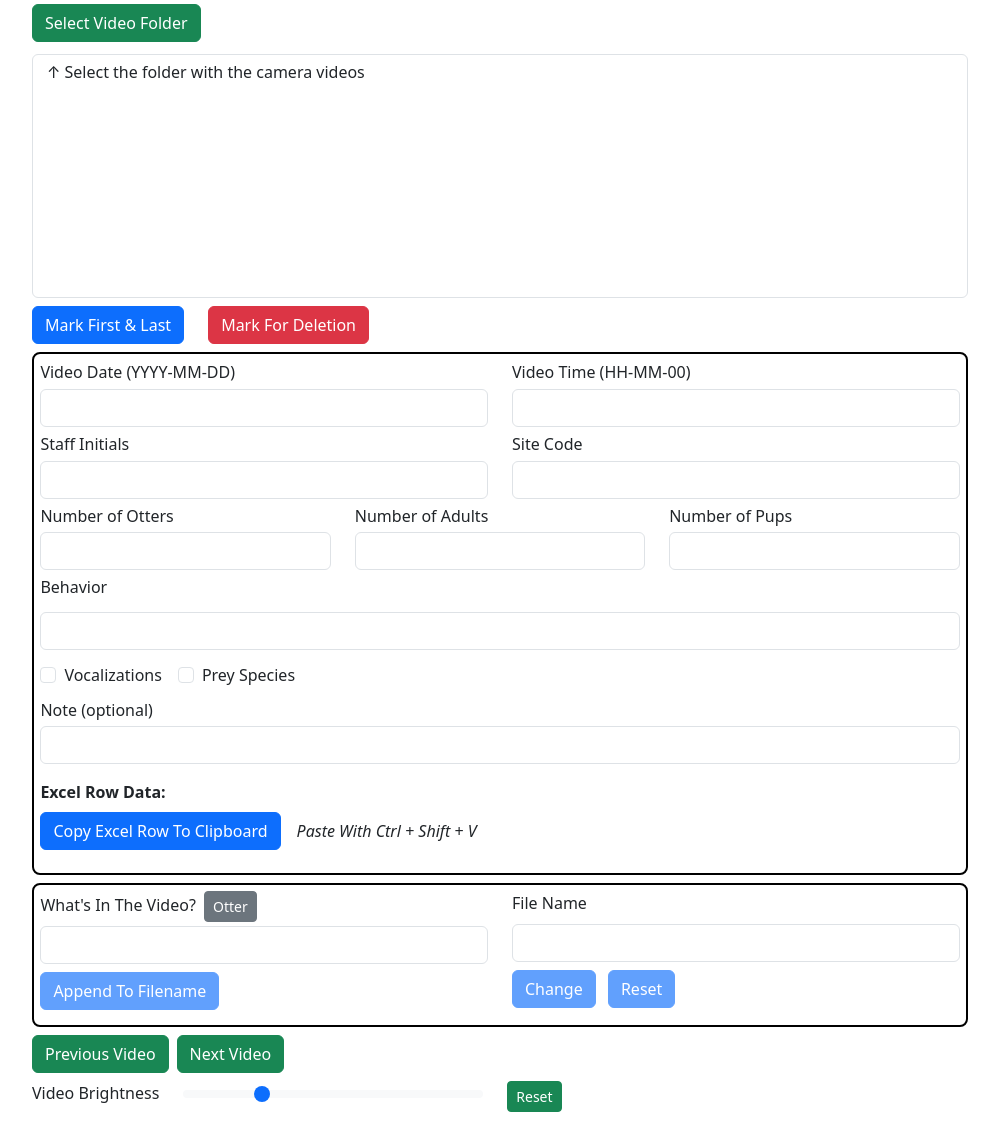
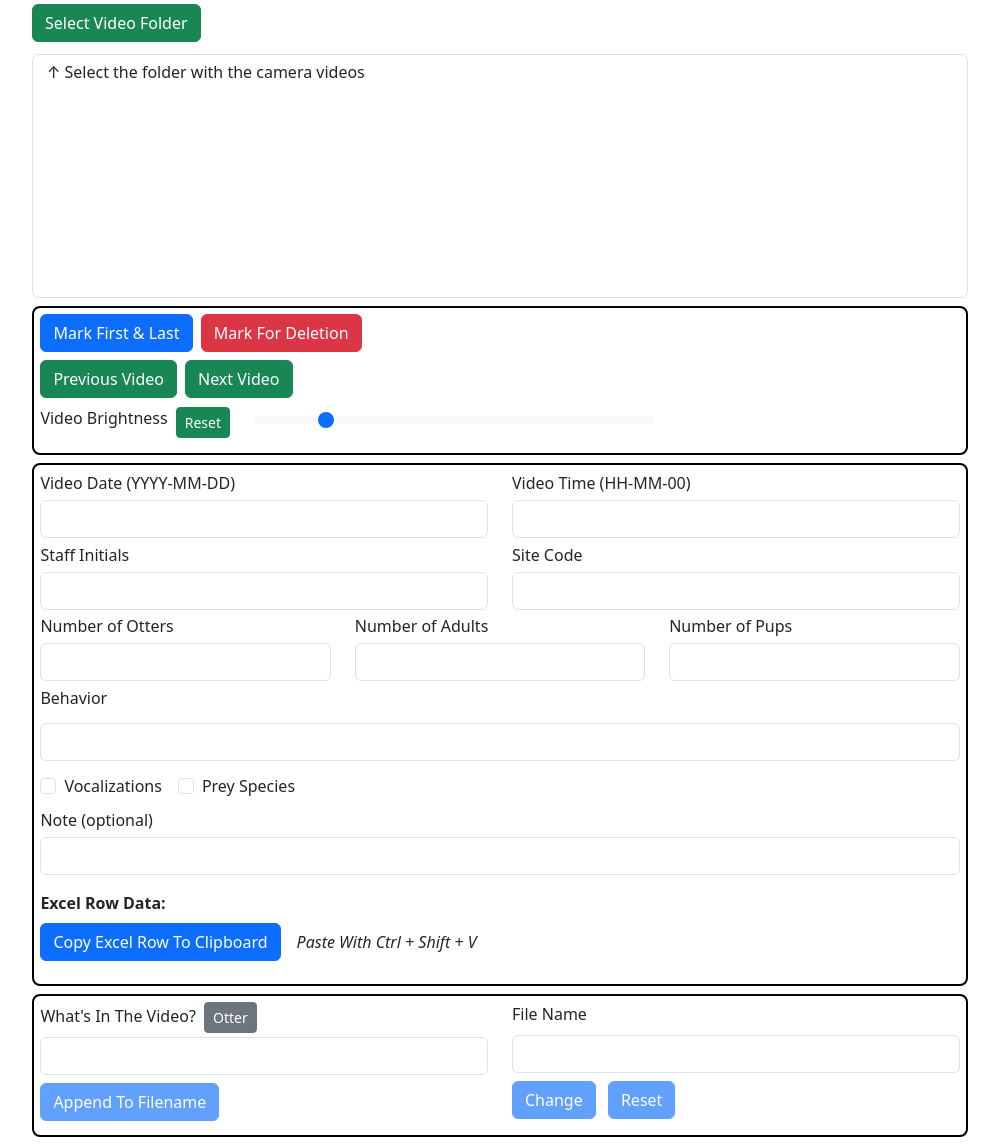
Before and after one commit to mtn220/Otter-Logger, an Electron app: page tools-window.html in a window 1000 px wide. Before the commit the page ends 1121 px from the top, so only its background shows below. Drawn offline with Linux system fonts and the light colour scheme; no server answers.

Commit message:
Reorganized / styled tools window

```diff
--- a/css/styles.css
+++ b/css/styles.css
@@ -45,7 +45,7 @@ td {
 }
 
 #brightness-slider {
-    max-width: 300px;
+    max-width: 400px;
 }
 .append-text {
     font-size: smaller;
--- a/package.json
+++ b/package.json
@@ -1,5 +1,5 @@
 {
-    "name": "Otter Logger",
+    "name": "OtterLogger",
     "version": "0.1.0",
     "description": "Helper tool for logging River Otter Ecology Project video metadata",
     "main": "main.js",
--- a/tools-window.html
+++ b/tools-window.html
@@ -30,13 +30,47 @@
                     </option>
                 </select>
             </div>
-            <div class="tool-row-flex">
-                <button class="btn btn-primary me-4" id="first-last-button">
-                    Mark First & Last
-                </button>
-                <button class="btn btn-danger" id="delete-button">
-                    Mark For Deletion
-                </button>
+            <div class="tool-section">
+                <div class="tool-row">
+                    <button class="btn btn-primary me-1" id="first-last-button">
+                        Mark First & Last
+                    </button>
+                    <button class="btn btn-danger" id="delete-button">
+                        Mark For Deletion
+                    </button>
+                </div>
+                <div class="tool-row">
+                    <div class="tool-row-flex">
+                        <button
+                            class="btn btn-success me-2"
+                            id="prev-video-button"
+                        >
+                            Previous Video
+                        </button>
+                        <button class="btn btn-success" id="next-video-button">
+                            Next Video
+                        </button>
+                    </div>
+                    <div class="tool-row-flex align-items-center">
+                        <label for="brightness-slider" class="form-label me-2"
+                            >Video Brightness</label
+                        >
+                        <button
+                            class="btn btn-success btn-sm"
+                            id="reset-brightness-button"
+                        >
+                            Reset
+                        </button>
+                        <input
+                            type="range"
+                            class="form-range mx-4"
+                            id="brightness-slider"
+                            min="0"
+                            max="600"
+                            value="100"
+                        />
+                    </div>
+                </div>
             </div>
             <div class="tool-row">
                 <div class="tool-section">
@@ -275,35 +309,6 @@
                         </div>
                     </div>
                 </div>
-                <div class="tool-row-flex">
-                    <button class="btn btn-success me-2" id="prev-video-button">
-                        Previous Video
-                    </button>
-                    <button class="btn btn-success" id="next-video-button">
-                        Next Video
-                    </button>
-                </div>
-                <div class="tool-row-flex align-items-center">
-                    <label for="brightness-slider" class="form-label"
-                        >Video Brightness</label
-                    >
-
-                    <input
-                        type="range"
-                        class="form-range mx-4"
-                        id="brightness-slider"
-                        min="0"
-                        max="400"
-                        value="100"
-                    />
-
-                    <button
-                        class="btn btn-success btn-sm"
-                        id="reset-brightness-button"
-                    >
-                        Reset
-                    </button>
-                </div>
             </div>
         </div>
     </body>
```
Also changed, not shown: video-window.html (+1 -1 lines).
